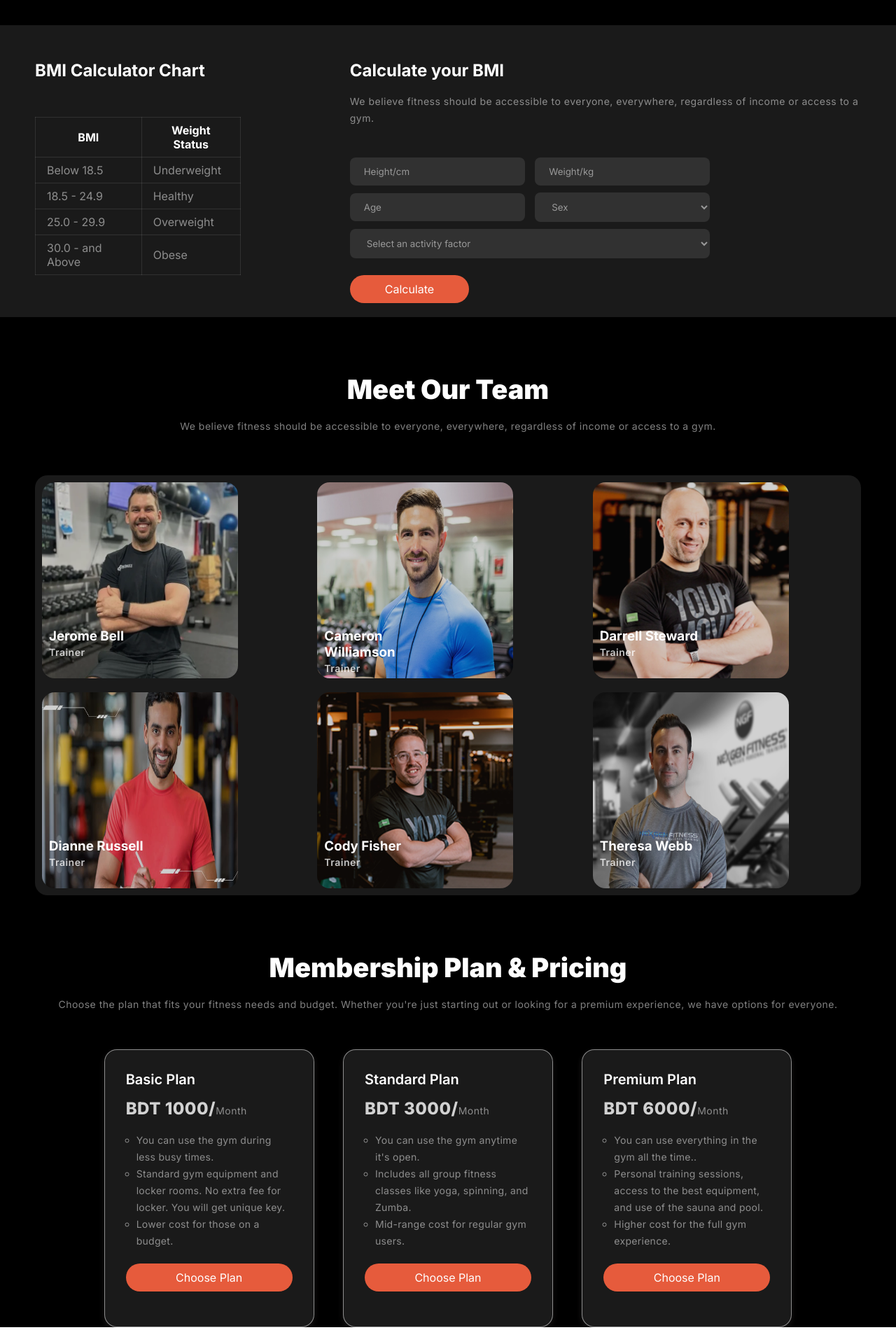
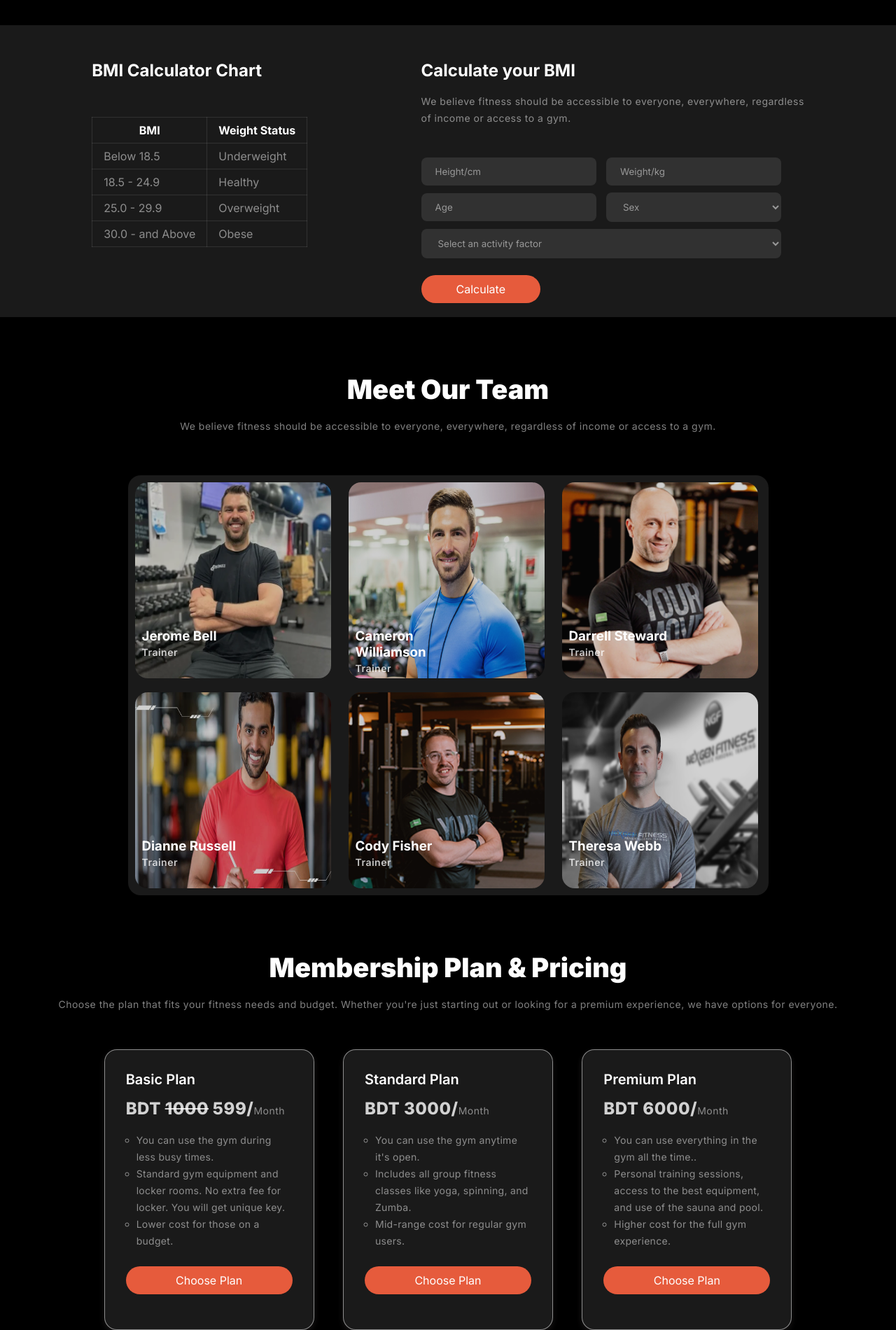
Before and after one commit to Shadnan/Challenge-2, a plain HTML site: page index.html in a window 1280 px wide. Shown: the part 1964-3864 px from the top of the page at 70% size. Drawn offline with Linux system fonts and the light colour scheme.

Commit message:
did some changes speacially in bmi section

```diff
--- a/index.html
+++ b/index.html
@@ -173,7 +173,7 @@
                     <div class="bmi-calculator">
                         <h2>Calculate your BMI</h2>
                         <p class="section-description">We believe fitness should be accessible to everyone, everywhere,
-                            regardless of income or access to a gym. </p>
+                            regardless <br> of income or access to a gym. </p>
 
                         <form>
                             <input type="number" placeholder="Height/cm">
@@ -269,7 +269,7 @@
             <div class="plan-section ">
                 <div class="plan">
                     <h2>Basic Plan</h2>
-                    <p class="section-description"><span class="price">BDT 1000/</span>Month</p>
+                    <p class="section-description"><span class="price">BDT <del>1000</del> 599/</span>Month</p>
 
                     <ul>
                         <li>You can use the gym during less busy times.</li>
--- a/styles/responsive-style.css
+++ b/styles/responsive-style.css
@@ -39,7 +39,7 @@
     }
 
     #activity-factor {
-        width: 94%;
+        width: 95%;
     }
 
     .bmi-table,
--- a/styles/style.css
+++ b/styles/style.css
@@ -377,15 +377,15 @@ header {
 .bmi-section {
     margin-top: 88px;
     background: #FFFFFF1A;
-    /* height: 600px; */
 
 }
 
 .bmi-items {
+
     padding-top: 50px;
     display: flex;
-    gap: 156px;
-    /* justify-content: center; */
+    /* gap: 156px; */
+    justify-content: space-around;
 }
 
 table {
@@ -452,7 +452,7 @@ form>input,
 /* meet our team section starts here */
 
 .team-section {
-    max-width: 1240px;
+    max-width: 975px;
     margin: 0 auto;
 }
 
@@ -569,7 +569,3 @@ margin-left: 15px;
 .plan-btn button{
     width: 100%;
 }
-
-.plan-section .plan-btn button{
-    margin-top: 20px;
-}
```
